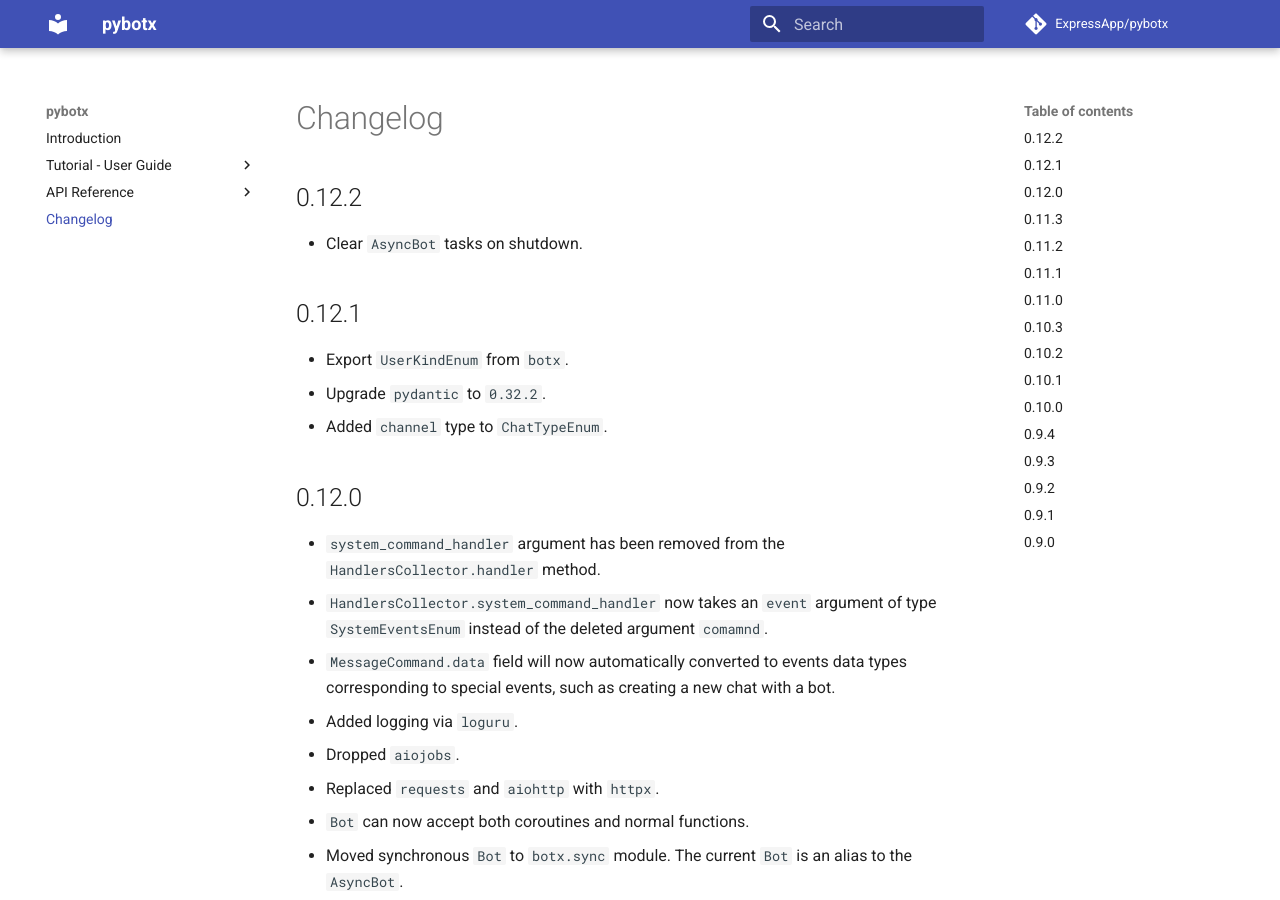
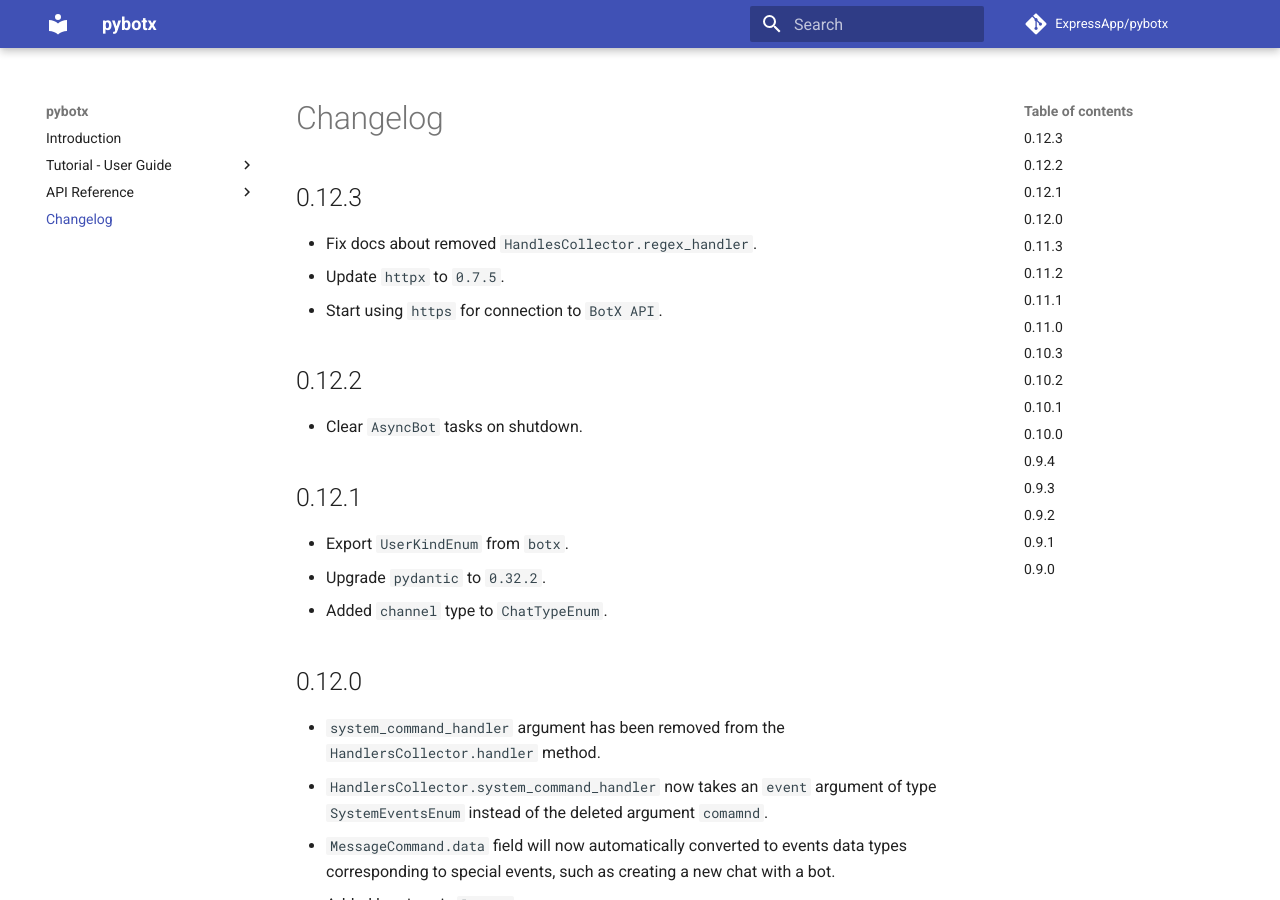
Before and after one commit to ExpressApp/pybotx, an MkDocs documentation site: the page built from docs/changelog.md, in a window 1280 px wide and 900 px high. Built offline with MkDocs 1.6.1 and Material for MkDocs 9.7.7, drawn with Linux system fonts in a browser that asks for light colours; comment, search, counter and statistics services are not loaded.

Commit message:
use https for connection to botx api

```diff
--- a/docs/changelog.md
+++ b/docs/changelog.md
@@ -1,3 +1,9 @@
+## 0.12.3
+
+* Fix docs about removed `HandlesCollector.regex_handler`.
+* Update `httpx` to `0.7.5`.
+* Start using `https` for connection to `BotX API`.
+
 ## 0.12.2
 
 * Clear `AsyncBot` tasks on shutdown.
--- a/pyproject.toml
+++ b/pyproject.toml
@@ -1,6 +1,6 @@
 [tool.poetry]
 name = "botx"
-version = "0.12.2"
+version = "0.12.3"
 description = "A little python library for building bots for Express"
 
 authors = ["Sidnev Nikolay <nsidnev@ccsteam.ru>"]
@@ -17,7 +17,7 @@ exclude = ["tests", "docs", "scripts", "README.md", "setup.cfg"]
 [tool.poetry.dependencies]
 python = "^3.6"
 pydantic = "0.32.2"
-httpx = "^0.7.1"
+httpx = "^0.7.5"
 loguru = "^0.3.0"
 
 mkdocs = { version = "^1.0", optional = true }
```
Also changed, not shown: README.md (+7 -0 lines), docs/api-reference/handlers-collector.md (+0 -2 lines), docs/development/handlers-collector.md (+0 -3 lines), docs/index.md (+8 -0 lines), 3 other files.
